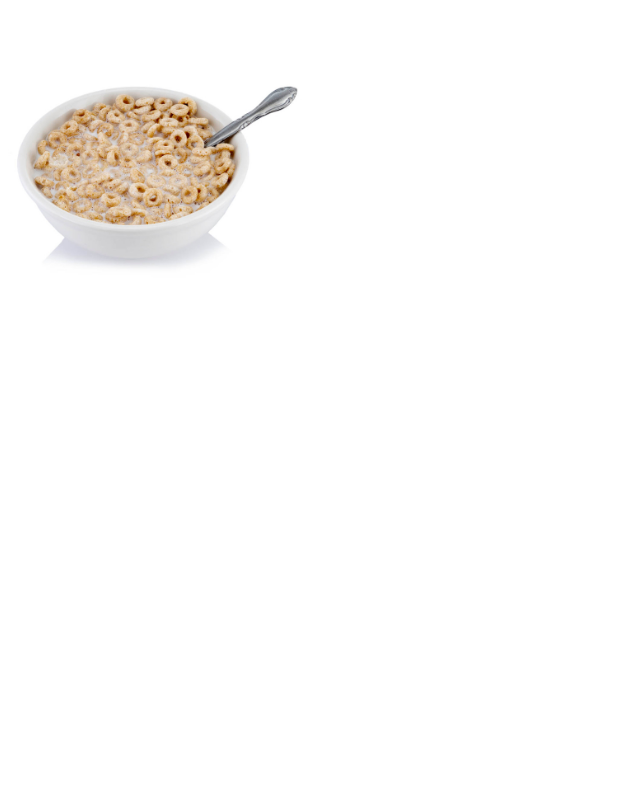
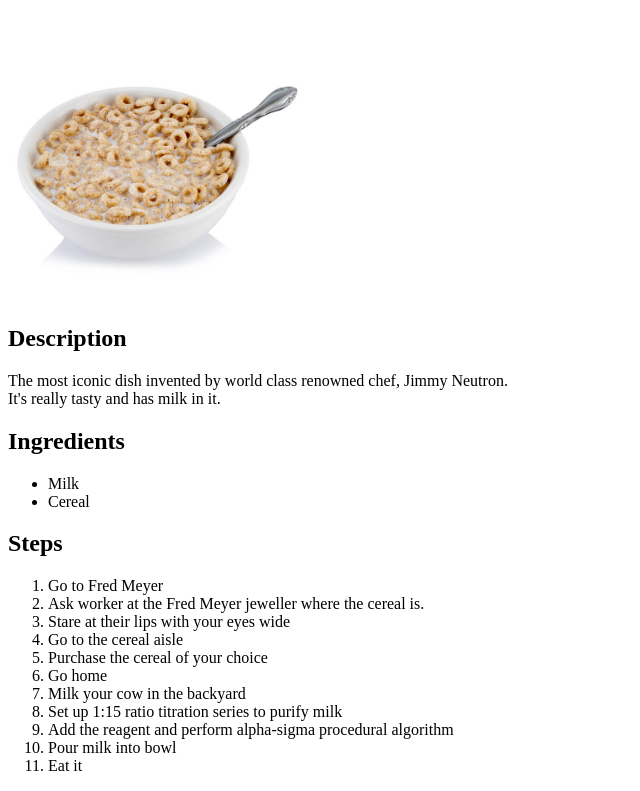
Before and after one commit to blueberryhan/odin-recipes, a plain HTML site: page recipes/bowl-of-cereal.html in a window 1280 px wide. Shown: the part 79-870 px from the top of the page, without its empty margins (0-640 px from the left). Before the commit the page ends 800 px from the top, so only its background shows below. Drawn offline with Linux system fonts and the light colour scheme.

Commit message:
Complete bowl of cereal recipe
Bowl of cereal page has been revised to include description,
ingredients, and steps

```diff
--- a/recipes/bowl-of-cereal.html
+++ b/recipes/bowl-of-cereal.html
@@ -8,6 +8,27 @@
 <body>
   <h1>Bowl of Cereal</h1>
   <img src="../images/bowl-of-cereal-image.jpg" alt="a picture of a bowl of generic cereal" style="width:300px;"">
-
+  <h2>Description</h2>
+  <p>The most iconic dish invented by world class renowned chef, Jimmy Neutron. <br>
+  It's really tasty and has milk in it.</p>
+  <h2>Ingredients</h2>
+  <ul>
+    <li>Milk</li>
+    <li>Cereal</li>
+  </ul>
+  <h2>Steps</h2>
+  <ol>
+    <li>Go to Fred Meyer</li>
+    <li>Ask worker at the Fred Meyer jeweller where the cereal is.</li>
+    <li>Stare at their lips with your eyes wide</li>
+    <li>Go to the cereal aisle</li>
+    <li>Purchase the cereal of your choice</li>
+    <li>Go home</li>
+    <li>Milk your cow in the backyard</li>
+    <li>Set up 1:15 ratio titration series to purify milk</li>
+    <li>Add the reagent and perform alpha-sigma procedural algorithm</li>
+    <li>Pour milk into bowl</li>
+    <li>Eat it</li>
+  </ol>
 </body>
 </html>
```
